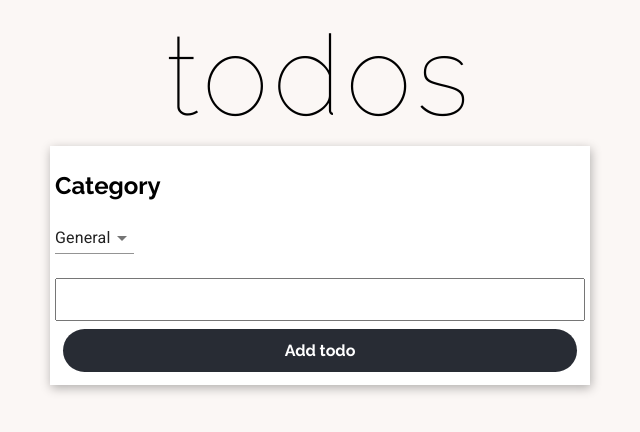
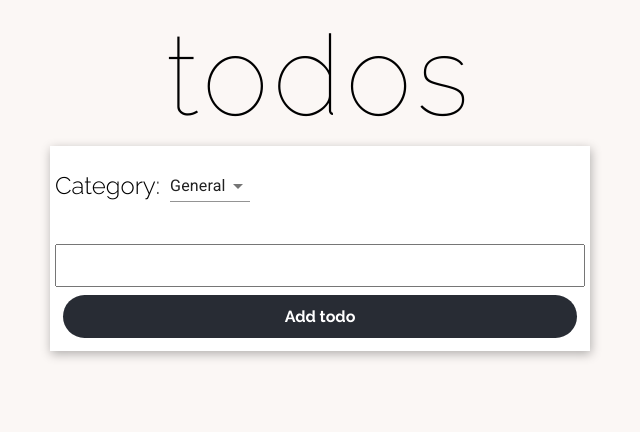
Before and after one commit to aarondevon/todo-with-redux, a React (Create React App) app: page / in a window 1280 px wide. Shown: the top 432 px of the page, without its empty margins (320-960 px from the left). Built offline with nearby package versions, Linux system fonts and the light colour scheme.

Commit message:
add styles

```diff
--- a/src/components/AddTodo/AddTodo.scss
+++ b/src/components/AddTodo/AddTodo.scss
@@ -1,3 +1,14 @@
+.add-category-container {
+  display: flex;
+  align-items: center;
+}
+
+.add-category-container h2{
+  font-weight: 300;
+  margin-right: 10px;
+}
+
+
 
 
 .todo-wrapper {
--- a/src/components/AddTodo/AddTodo.tsx
+++ b/src/components/AddTodo/AddTodo.tsx
@@ -4,8 +4,6 @@ import ToDoCategory from '../ToDoCategory/ToDoCategory';
 import {connect} from 'react-redux';
 import { v4 as uuidv4 } from 'uuid';
 import './AddTodo.scss'
-import { FontAwesomeIcon } from "@fortawesome/react-fontawesome";
-import { faSave, faWindowClose } from "@fortawesome/free-solid-svg-icons";
 
 interface AddTodoProps {
     addTodo: (todoText: string, toDoCategory: string) => void
@@ -24,7 +22,7 @@ class AddTodo extends React.Component<AddTodoProps, AddTodoState> {
     }
   state = {
     todoInput: '',
-    toDoCategory: 'General'
+    toDoCategory: 'general'
   }
 
   handleAddTodo(event: React.MouseEvent<HTMLButtonElement> ) {
@@ -51,8 +49,8 @@ class AddTodo extends React.Component<AddTodoProps, AddTodoState> {
     return (
       <div className="container">
           <form>
-              <div>
-                  <h2>Category</h2>
+              <div className="add-category-container">
+                  <h2>Category:</h2>
                   <ToDoCategory category= '' onCategoryChange={this.handleCategoryChange}/>
               </div>
 
```
